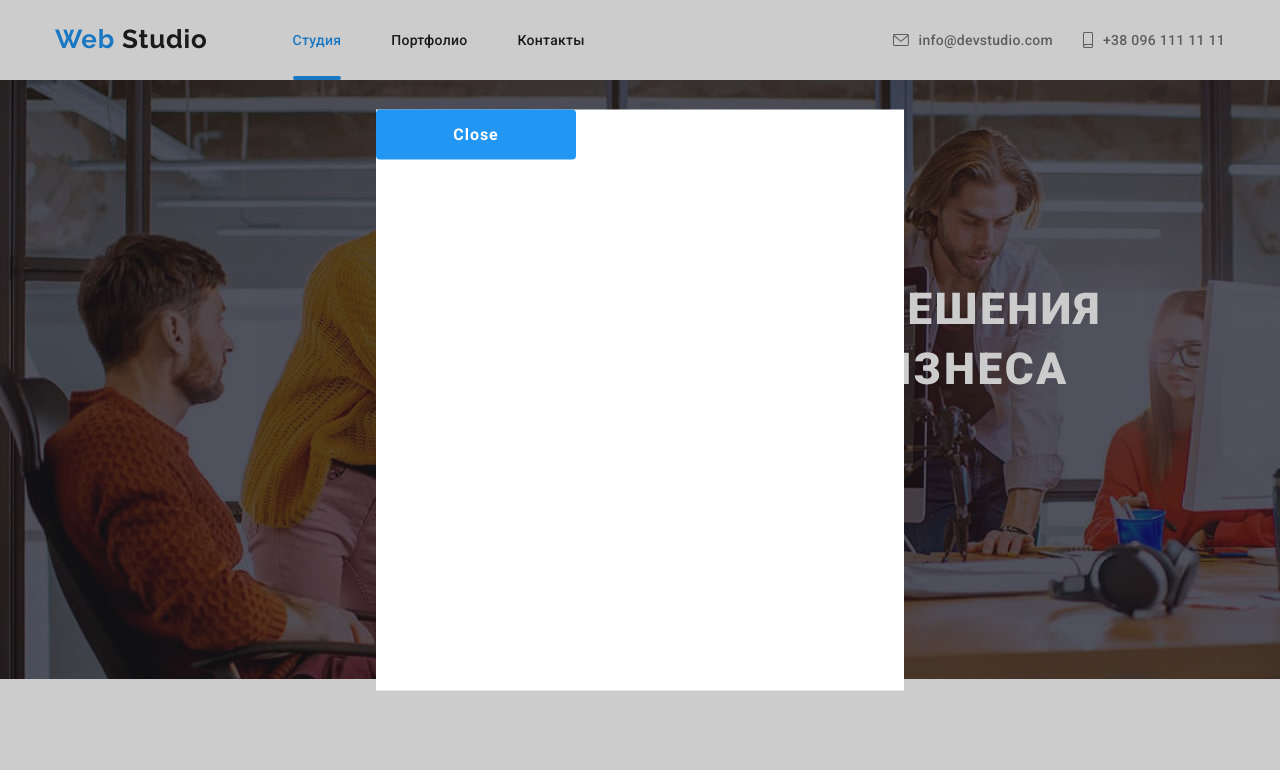
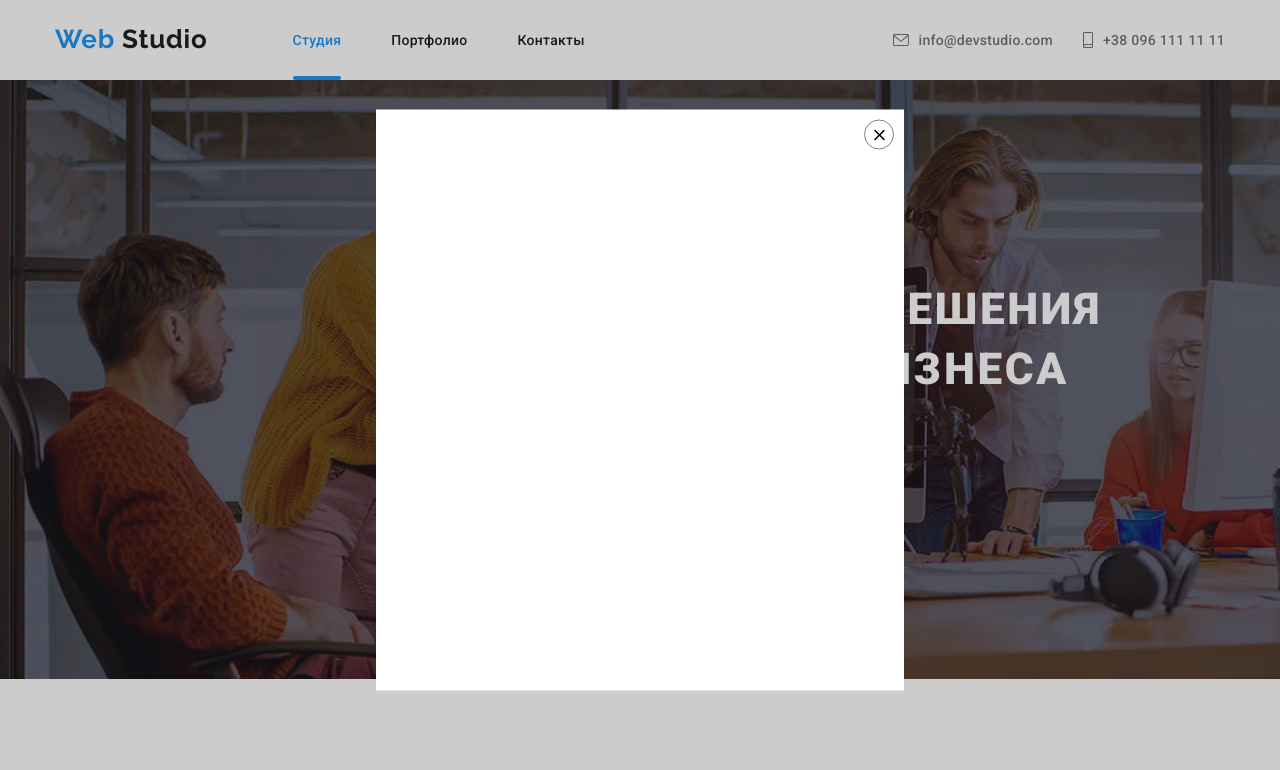
Before and after one commit to Alexey-Kaliostro/goit-markup-hw-05, a plain HTML site: page index.html in a window 1280 px wide. Both pictures are taken after a click on the button "Заказать услугу". Shown: the top 770 px of the page. Drawn offline with Linux system fonts and the light colour scheme.

Commit message:
modal-close-button

```diff
--- a/css/main.css
+++ b/css/main.css
@@ -780,6 +780,18 @@ footer {
 	opacity: 0;
 	pointer-events: none;
 }
+/*.modal {
+	position: absolute;
+	top: 50%;
+	left: 50%;
+	transform: translate(-50%, -50%);
+
+	width: 528px;
+	height: 581px;
+
+	background-color: white;
+}
+*/
 .modal {
 	position: absolute;
 	top: 50%;
@@ -791,3 +803,24 @@ footer {
 
 	background-color: white;
 }
+.modal-cross {
+	width: 11px;
+	height: 11px;
+	display: block;
+	margin-left: auto;
+	margin-right: auto;
+}
+.modal button {
+	position: absolute;
+	top: 10px;
+	right: 10px;
+	width: 30px;
+	height: 30px;
+	/*padding-top: 9px;
+	padding-bottom: 10px;
+	padding-left: 10px;
+	padding-right: 9px;*/
+	border-radius: 50%;
+	border: 1px solid gray;
+	background-color: white;
+	display: block;
--- a/index.html
+++ b/index.html
@@ -371,9 +371,15 @@
 			</section>
 		</main>
 		<!--Modal Start-->
+		<!-- <div class="backdrop is-hidden" data-modal> -->
+			<!-- <div class="modal"> -->
+				<!-- <button data-modal-close>Close</button> -->
+
+			<!-- </div> -->
+		<!-- </div> -->
 		<div class="backdrop is-hidden" data-modal>
 			<div class="modal">
-				<button data-modal-close>Close</button>
+				<button data-modal-close><img class="modal-cross" src="./images/svg-images/modal-close.svg"></button>
 
 			</div>
 		</div>
```
Also changed, not shown: images/svg-images/modal-close.svg (added).
